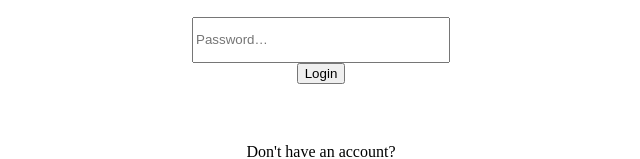
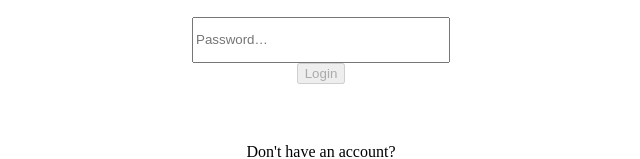
Before and after one commit to A-Amirhassani/OnlineStoreDB, a React (Create React App) app in the folder client/: page /login in a window 1280 px wide. Shown: the part 135-294 px from the top of the page, without its empty margins (319-959 px from the left). Built offline with nearby package versions, Linux system fonts and the light colour scheme.

Commit message:
Login page fixed and Logout page created

```diff
--- a/client/src/App.js
+++ b/client/src/App.js
@@ -1,16 +1,22 @@
-import { BrowserRouter, Routes, Route } from 'react-router-dom';
+import { BrowserRouter, Routes, Route, Navigate } from 'react-router-dom';
+import React, { useState } from 'react';
 import Login from './Login';
 import Register from './Register';
 import Logout from './Logout';
 
 function App() {
+	const [isAuthenticated, setIsAuthenticated] = useState(false);
+
 	return (
 		<BrowserRouter>
 			<Routes>
+				<Route path="/" element={<Navigate to="/login" />} />
+				<Route
+					path="/login"
+					element={<Login setIsAuthenticated={setIsAuthenticated} />}
+				/>
 				<Route path="/register" element={<Register />} />
-				<Route path="/login" element={<Login />} />
 				<Route path="/logout" element={<Logout />} />
-				<Route path="/" element={<Login />} />
 			</Routes>
 		</BrowserRouter>
 	);
--- a/client/src/Login.js
+++ b/client/src/Login.js
@@ -2,23 +2,47 @@ import Axios from 'axios';
 import React, { useState } from 'react';
 import { toast, ToastContainer } from 'react-toastify';
 import 'react-toastify/dist/ReactToastify.css';
+import { Link, useNavigate } from 'react-router-dom';
+
 
 function Login() {
 	const [username, setUername] = useState('');
 	const [password, setPassword] = useState('');
-	const [loginStatus, setLoginStatus] = useState('');
+	const [ loginStatus, setLoginStatus ] = useState( '' );
 
-	const login = () => {
+	const isDisabled = !username || !password;
+
+	const navigate = useNavigate();
+
+	const login = () =>
+	{
+		//  console.log(
+		// 		'Logging in with username:',
+		// 		username,
+		// 		'and password:',
+		// 		password
+		// 	);
 		Axios.post('http://localhost:3001/login', {
 			username: username,
 			password: password,
-		}).then((response) => {
-			if (!response.data.message) {
-				setLoginStatus(response.data.message);
-			} else {
-				setLoginStatus(response.data[0].message);
-			}
-		});
+		})
+			.then((response) => {
+				  if (response.data.length === 0) {
+						setLoginStatus('Username or password is incorrect');
+					} else {
+						setLoginStatus('Login successful!');
+						navigate('/logout');
+					}
+			})
+			.catch((error) => {
+				console.error(error.message);
+				if (error.response.status === 401) {
+					setLoginStatus('Username or password is incorrect');
+				} else {
+					setLoginStatus('An error occurred while logging in.');
+				}
+
+			});
 	};
 
 	return (
@@ -39,10 +63,12 @@ function Login() {
 					setPassword(e.target.value);
 				}}
 			/>
-			<button onClick={login}>Login</button>
+			<button disabled={isDisabled} onClick={login}>
+				Login
+			</button>
 			<h1> {loginStatus}</h1>
 			<p>Don't have an account?</p>
-			<a href="/register">Create an account</a>
+			<Link to="/register">Create an account</Link>
 		</div>
 	);
 }
--- a/client/src/Logout.js
+++ b/client/src/Logout.js
@@ -1,10 +1,18 @@
-import React from 'react';
+import { useNavigate } from 'react-router-dom';
 
 function Logout() {
+	const navigate = useNavigate();
+
+	const handleLogout = () => {
+		localStorage.removeItem('isLoggedIn');
+		navigate('/login');
+	};
+
 	return (
 		<div>
 			<h2>Logout Page</h2>
-			<p>You have successfully logged out.</p>
+			<p>Welcome, {localStorage.getItem('username')}!</p>
+			<button onClick={handleLogout}>Logout</button>
 		</div>
 	);
 }
--- /dev/null
+++ b/package.json
@@ -0,0 +1,5 @@
+{
+  "dependencies": {
+    "react-router-dom": "^6.9.0"
+  }
+}
```
Also changed, not shown: 2 other files (tests, documents, lock files or other folders).
